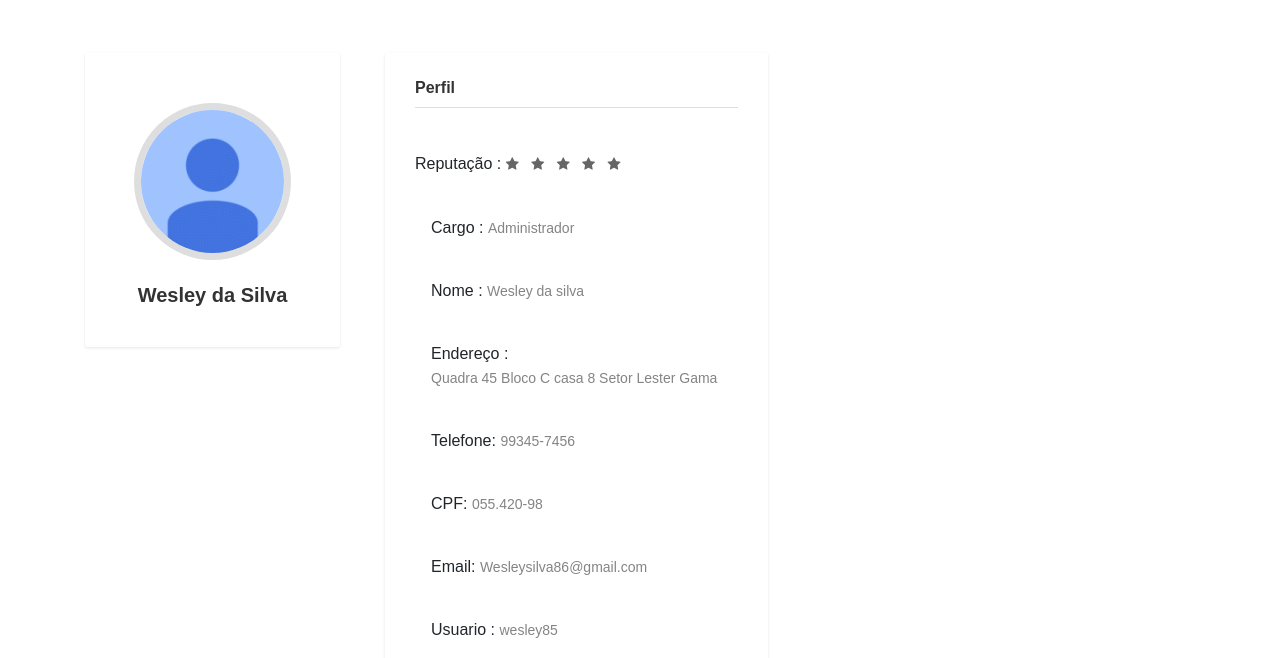
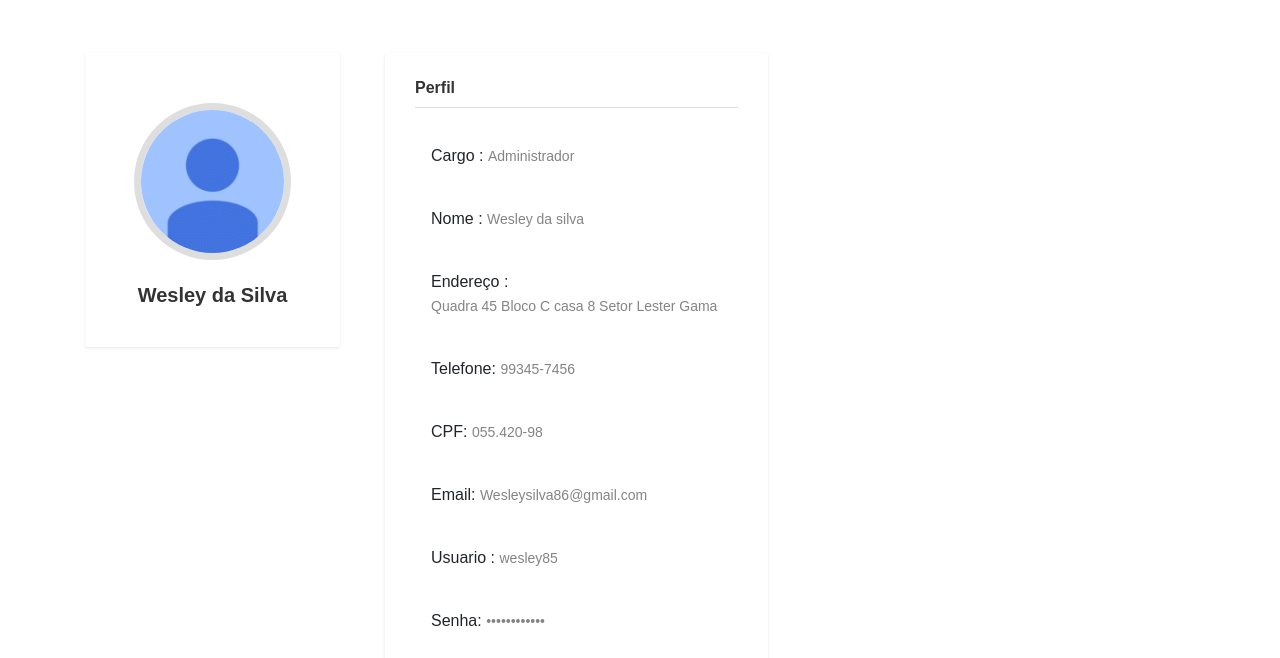
Before and after one commit to Wesleysilva34/TCC, a plain HTML site: page perfil.html in a window 1280 px wide. Shown: the part 141-799 px from the top of the page. Drawn offline with Linux system fonts and the light colour scheme; some packages are replaced by stand-ins of ours; a web font is replaced by a local one.

Commit message:
Perfil Administrador

```diff
--- a/perfil.html
+++ b/perfil.html
@@ -123,16 +123,6 @@
 					<div class="widget change-password">
 						<h3 class="widget-header user">Perfil</h3>
 						<form action="#">
-
-                            <label for=""> </label>
-							<ul class="list-inline">
-								<h7 class="text-left">Reputação : </h7><li class="list-inline-item selected"><i class="fa fa-star"></i></li>
-								<li class="list-inline-item selected"><i class="fa fa-star"></i></li>
-								<li class="list-inline-item selected"><i class="fa fa-star"></i></li>
-								<li class="list-inline-item selected"><i class="fa fa-star"></i></li>
-								<li class="list-inline-item"><i class="fa fa-star"></i></li>
-                            </ul>
-                            <label for=""> </label>
 
 							<div class="modal-body">
                                 <h7 class="text-left">Cargo :</h7> <label for=""> Administrador </label>
```
